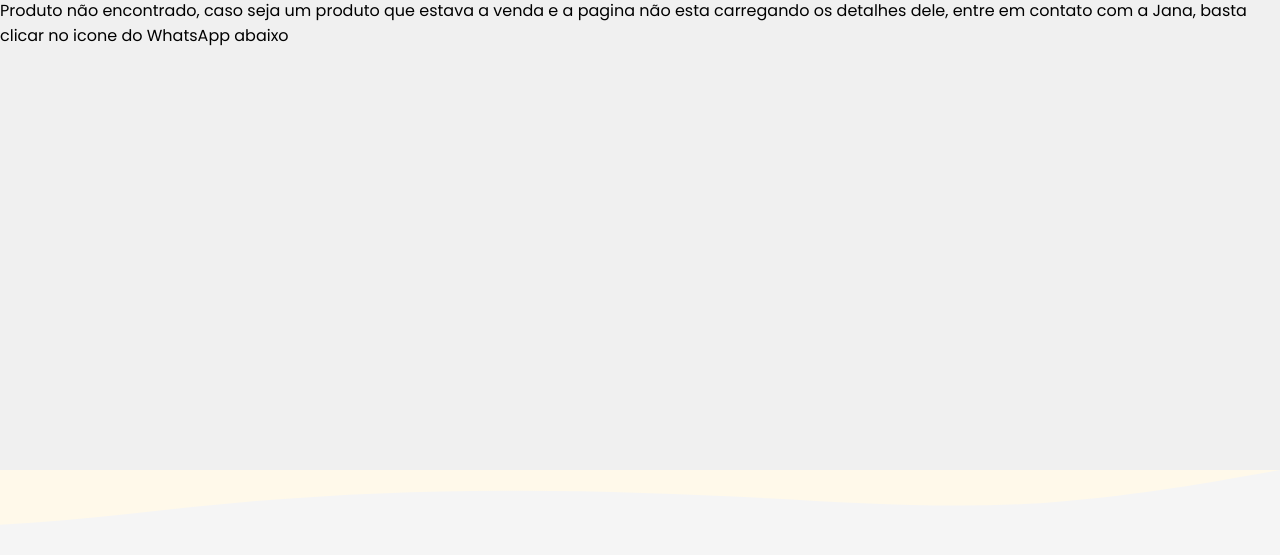
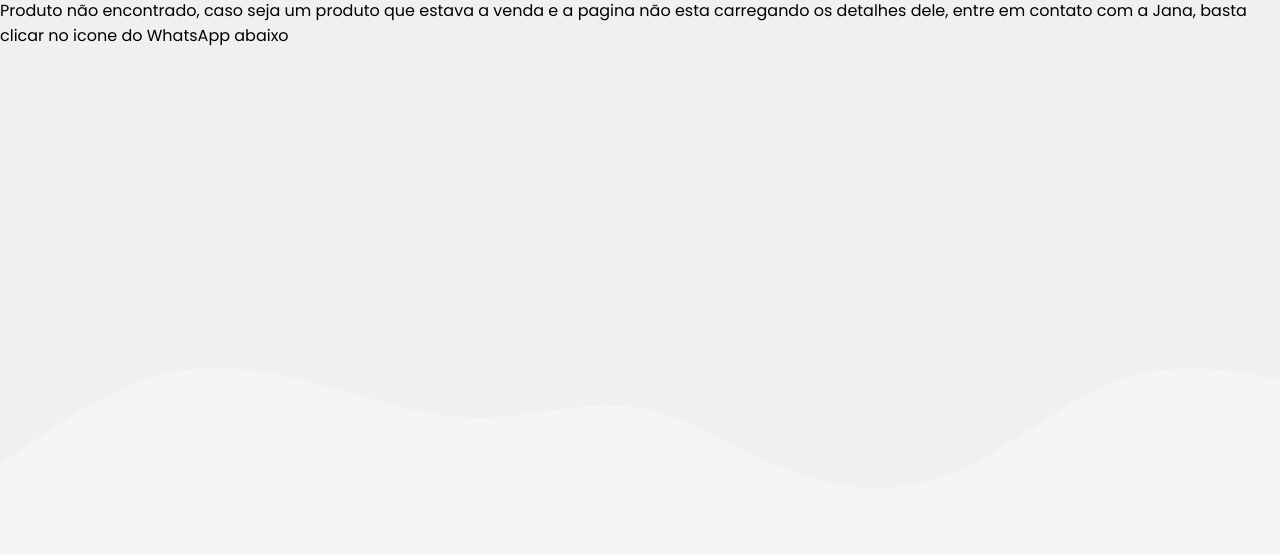
Before and after one commit to Gustavo-Gomes-bit/Landing-page---Loja, a plain HTML site: page produto.html in a window 1280 px wide. Shown: the part 100-655 px from the top of the page. Drawn offline with nearby package versions, Linux system fonts and the light colour scheme.

Commit message:
Esta corrigindo o svg do footer da aba de informacoes do produto

```diff
--- a/produto.html
+++ b/produto.html
@@ -53,7 +53,11 @@
   </div>
 
   <footer>
-    <img src="src/images/wave.svg" alt="Ilustração de Ondas" />
+    <div class="imgOnda">
+      <svg xmlns="http://www.w3.org/2000/svg" viewBox="0 0 1440 320" fill="currentColor">
+        <path d="M0,192L30,197.3C60,203,120,213,180,192C240,171,300,117,360,90.7C420,64,480,64,540,85.3C600,107,660,149,720,160C780,171,840,149,900,149.3C960,149,1020,171,1080,186.7C1140,203,1200,213,1260,197.3C1320,181,1380,139,1410,117.3L1440,96L1440,320L1410,320C1380,320,1320,320,1260,320C1200,320,1140,320,1080,320C1020,320,960,320,900,320C840,320,780,320,720,320C660,320,600,320,540,320C480,320,420,320,360,320C300,320,240,320,180,320C120,320,60,320,30,320L0,320Z"></path>
+      </svg>
+    </div>
 
     <div id="footer_items">
       <span id="copyright"> &copy; Jana Presentes e Perfumaria </span>
```
